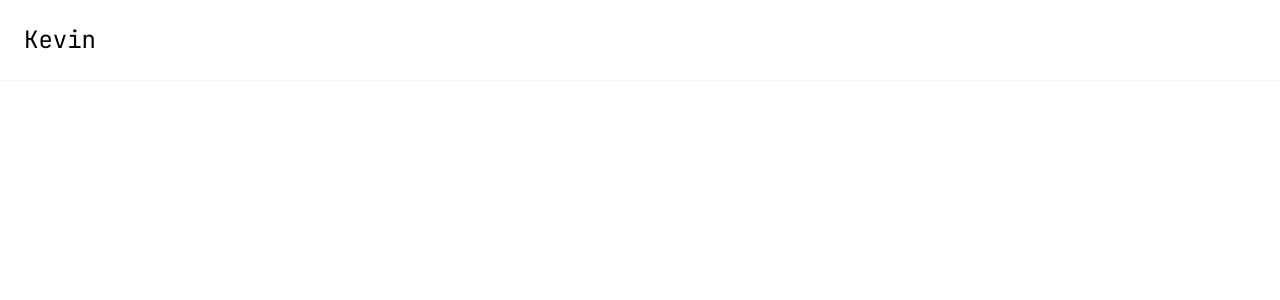
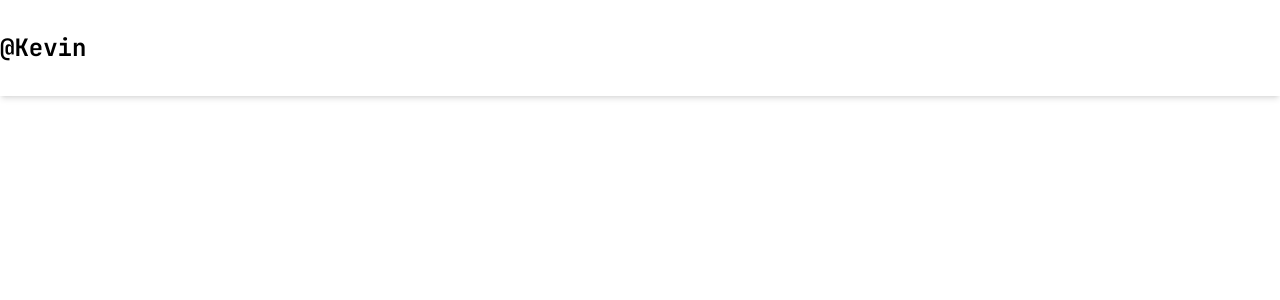
Before and after one commit to kevin-pietruszka/web-portfolio, a Next.js app: page / in a window 1280 px wide. Shown: the top 300 px of the page. Built offline with nearby package versions, Linux system fonts and the light colour scheme.

Commit message:
Reworked logo and header

```diff
--- a/components/Header.tsx
+++ b/components/Header.tsx
@@ -1,9 +1,11 @@
-import Logo from "./header/Logo";
+import Logo from "@/components/header/Logo";
 
 export default function Header() {
   return (
-    <header className="p-6 sticky top-0 shadow-sm">
-      <Logo />
+    <header className="py-8 sticky top-0 shadow-md">
+      <div className="container mx-auto">
+        <Logo />
+      </div>
     </header>
   );
 }
--- a/components/header/Logo.tsx
+++ b/components/header/Logo.tsx
@@ -1,7 +1,12 @@
 import Link from "next/link";
 
 export default function Logo() {
-  return <Link href="/">
-    <h1 className="text-2xl"> {"Kevin"} </h1>
-  </Link>;
+  return (
+    <Link href="/">
+      <h1 className="text-2xl font-bold">
+        <span>{"@"}</span>
+        {"Kevin"}
+      </h1>
+    </Link>
+  );
 }
```
